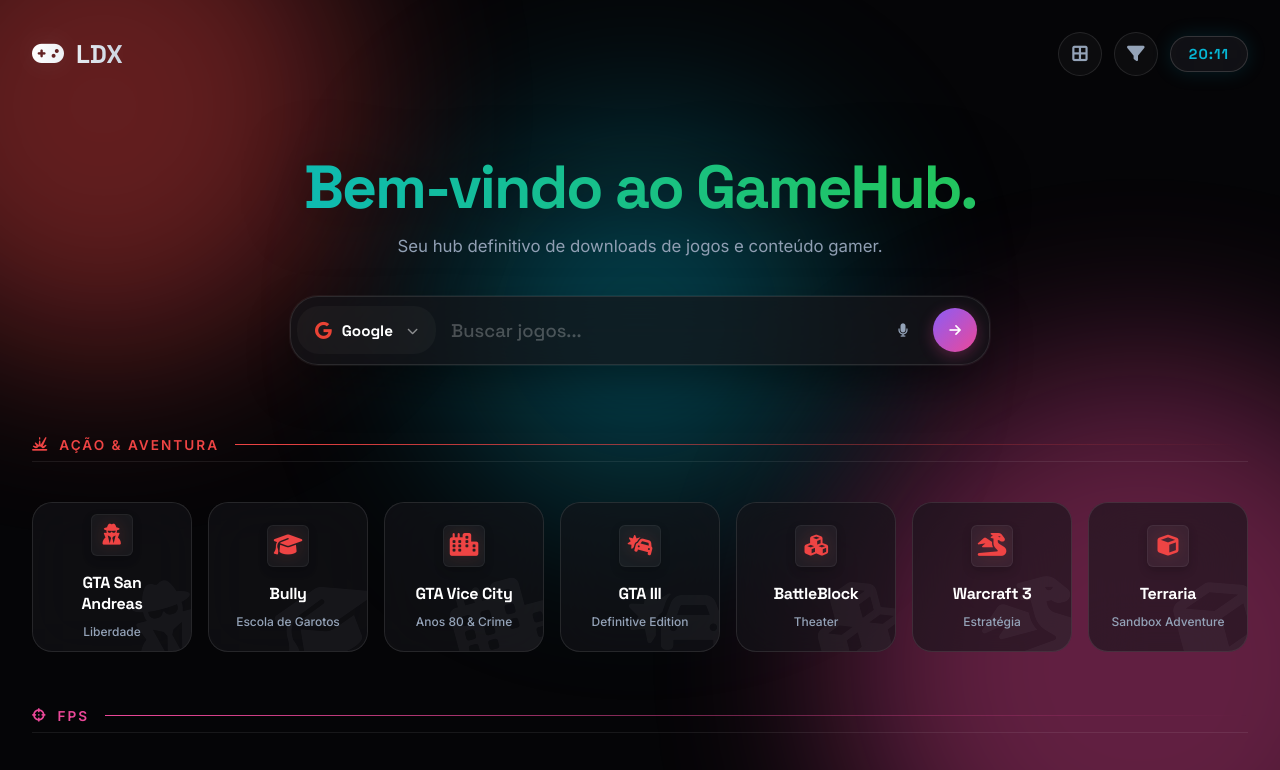
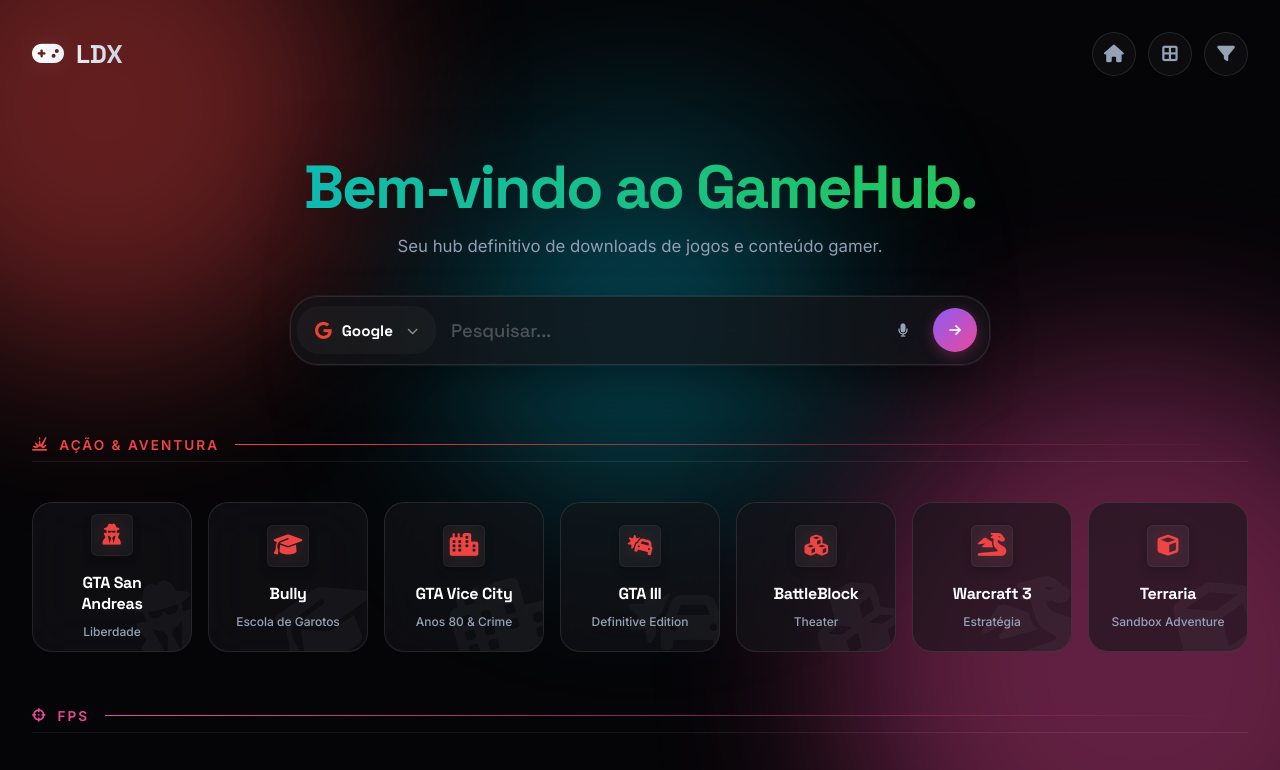
Before and after one commit to deathzephyr/GameHub, a plain HTML site: page index.html in a window 1280 px wide. Shown: the top 770 px of the page. Drawn offline with Linux system fonts and the light colour scheme.

Commit message:
index.html

```diff
--- a/index.html
+++ b/index.html
@@ -83,11 +83,9 @@
 
         /* --- HEADER --- */
         header { display: flex; justify-content: space-between; align-items: center; padding: 2rem 0; position: relative; }
-        .logo { font-size: 1.6rem; font-weight: 700; background: linear-gradient(to right, #fff, #cbd5e1); -webkit-background-clip: text; -webkit-text-fill-color: transparent; display: flex; align-items: center; gap: 12px; text-shadow: 0 0 30px rgba(255,255,255,0.1); }
+        .logo { font-size:1.6rem; font-weight: 700; background: linear-gradient(to right, #fff, #cbd5e1); -webkit-background-clip: text; -webkit-text-fill-color: transparent; display: flex; align-items: center; gap: 12px; text-shadow: 0 0 30px rgba(255,255,255,0.1); }
 
         .header-controls { display: flex; align-items: center; gap: 12px; }
-
-        .clock { background: rgba(20, 20, 25, 0.8); border: 1px solid rgba(255,255,255,0.15); padding: 8px 18px; border-radius: 100px; font-family: 'Space Grotesk', monospace; font-size: 0.9rem; color: var(--accent-cyan); backdrop-filter: blur(20px); box-shadow: 0 0 20px rgba(6, 182, 212, 0.15); font-weight: 600; letter-spacing: 1px; }
 
         .header-btn-wrapper { position: relative; flex-shrink: 0; }
 
@@ -102,6 +100,7 @@
             color: var(--text-muted);
             cursor: pointer;
             transition: all 0.2s;
+            text-decoration: none;
         }
         .header-btn:hover { background: rgba(255,255,255,0.1); color: white; }
         .header-btn i { font-size: 1.1rem; }
@@ -349,16 +348,16 @@
         @keyframes slideDown { from { opacity: 0; transform: translateY(-10px); } to { opacity: 1; transform: translateY(0); } }
 
         /* --- GRID & SEÇÕES --- */
-        .bento-grid { display: grid; grid-template-columns: repeat(auto-fill, minmax(145px, 1fr)); gap: 16px; padding-bottom: 5rem; transition: all 0.3s ease; }
+        .bento-grid { display: grid; grid-template-columns: repeat(auto-fill, minmax(145px, 1fr)); gap: 16px; padding-bottom:5rem; transition: all 0.3s ease; }
 
         .section-header {
-            grid-column: 1 / -1;
+            grid-column:1 / -1;
             display: flex;
             align-items: center;
             gap: 1rem;
             margin: 2.5rem 0 1.5rem 0;
             padding-bottom: 0.5rem;
-            border-bottom: 1px solid rgba(255,255,255,0.08);
+            border-bottom:1px solid rgba(255,255,255,0.08);
         }
 
         .section-title { font-size: 0.85rem; font-weight: 700; text-transform: uppercase; letter-spacing: 2px; white-space: nowrap; display: flex; align-items: center; gap: 10px; }
@@ -448,7 +447,7 @@
             background: rgba(255,255,255,0.05);
             display: flex; justify-content: center; align-items: center;
             font-size: 1.1rem;
-            border: 1px solid rgba(255,255,255,0.05);
+            border:1px solid rgba(255,255,255,0.05);
             transition: all 0.3s ease;
             margin-bottom: 8px;
             box-shadow: 0 4px 10px rgba(0,0,0,0.2); line-height: 0;
@@ -576,6 +575,12 @@
             <div class="logo"><i class="fa-solid fa-gamepad"></i> LDX</div>
 
             <div class="header-controls">
+
+                <!-- NOVO BOTÃO HOME -->
+                <a href="https://deathzephyr.github.io/PortaisLDX/" class="header-btn" title="Portal Principal" target="_self">
+                    <i class="fa-solid fa-house"></i>
+                </a>
+
                 <div class="header-btn-wrapper">
                     <button class="header-btn" id="gridBtn" title="Layout">
                         <i class="fa-solid fa-border-all"></i>
@@ -602,8 +607,6 @@
                         <div class="dropdown-option" data-cat-filter="esportes">Esportes</div>
                     </div>
                 </div>
-
-                <div class="clock" id="clock">00:00</div>
             </div>
         </header>
 
@@ -628,7 +631,7 @@
                     </div>
 
                     <form class="search-input-container" id="searchForm">
-                        <input type="text" class="search-input" placeholder="Buscar jogos..." id="searchInput" autocomplete="off">
+                        <input type="text" class="search-input" placeholder="Pesquisar..." id="searchInput" autocomplete="off">
                     </form>
 
                     <div class="action-btns">
@@ -771,18 +774,11 @@
         </div>
 
         <footer>
-            <p>DESIGN BY LDX © 2026</p>
+            <p>DESIGN BY LDX ©2026</p>
         </footer>
     </div>
 
     <script>
-        /* --- RELÓGIO --- */
-        function updateClock() {
-            const now = new Date();
-            document.getElementById('clock').textContent = now.toLocaleTimeString('pt-BR', { hour: '2-digit', minute: '2-digit' });
-        }
-        setInterval(updateClock, 1000); updateClock();
-
         /* --- PESQUISA & FILTRO --- */
         const engines = {
             google: { name: 'Google', url: 'https://www.google.com/search?q=', icon: 'fa-brands fa-google icon-google' },
@@ -984,7 +980,7 @@
                 bentoGrid.style.gridTemplateColumns = '';
                 saveGridPreference('auto');
             } else {
-                bentoGrid.style.gridTemplateColumns = `repeat(${cols}, 1fr)`;
+                bentoGrid.style.gridTemplateColumns = `repeat(${cols},1fr)`;
                 if(cols != 'auto') bentoGrid.classList.add(`cols-${cols}`);
                 saveGridPreference(cols);
             }
@@ -1064,7 +1060,7 @@
                     card.appendChild(ripple);
                     setTimeout(() => { ripple.remove(); }, 600);
 
-                    // 3. Delay para abrir o link (Para a animação ser visível)
+                    // 3. Delay para abrir o link
                     const href = this.getAttribute('href');
                     const target = this.getAttribute('target');
                     setTimeout(() => {
@@ -1072,7 +1068,7 @@
                             if (target === '_blank') window.open(href, '_blank');
                             else window.location.href = href;
                         }
-                    }, 400); // 400ms de delay para a animação completa
+                    }, 400);
                 }
             });
         });
```
